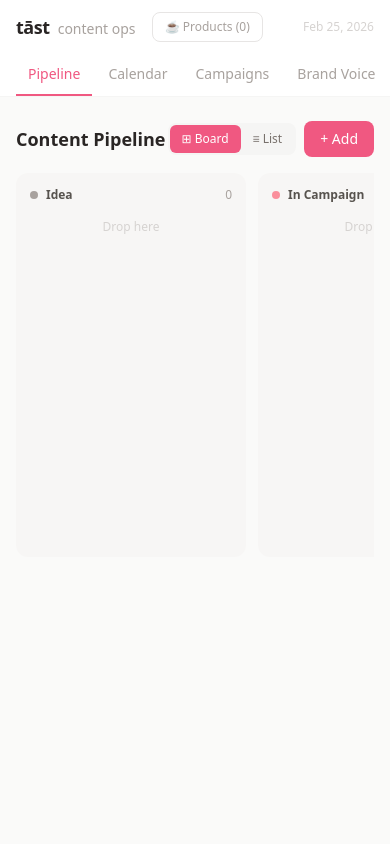
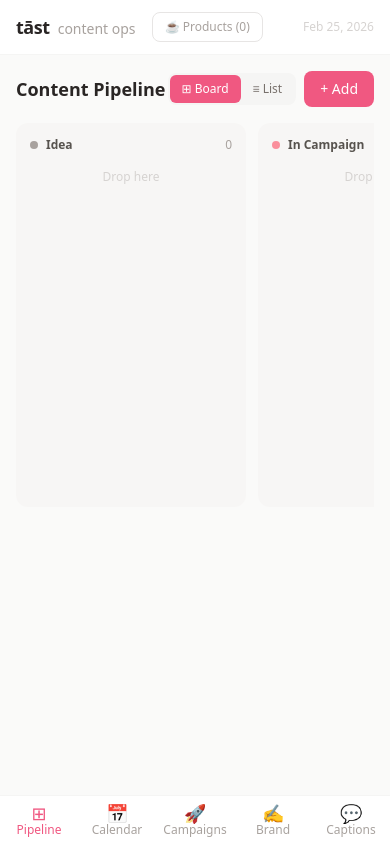
Before and after one commit to obi-coffee/tast-content-planner, a React (Vite) app: page / in a window 390 px wide. Built offline with nearby package versions, Linux system fonts and the light colour scheme.

Commit message:
Update App.jsx

```diff
--- a/src/App.jsx
+++ b/src/App.jsx
@@ -4,7 +4,13 @@ import { Pipeline, Calendar, BrandVoice, Captions } from "./Views.jsx";
 import { Campaigns } from "./Campaigns.jsx";
 import { ProductManager } from "./Products.jsx";
 
-const TABS = ["Pipeline", "Calendar", "Campaigns", "Brand Voice", "Captions"];
+const TABS = [
+  { label: "Pipeline",   icon: "⊞" },
+  { label: "Calendar",   icon: "📅" },
+  { label: "Campaigns",  icon: "🚀" },
+  { label: "Brand Voice",icon: "✍️" },
+  { label: "Captions",   icon: "💬" },
+];
 
 const store = {
   get: (k) => { try { const v = localStorage.getItem(k); return v ? JSON.parse(v) : null; } catch { return null; } },
@@ -25,7 +31,8 @@ export default function App() {
   useEffect(() => store.set("tast_products", products), [products]);
 
   return (
-    <div className="min-h-screen bg-stone-50 font-sans">
+    <div className="min-h-screen bg-stone-50 font-sans pb-20 md:pb-0">
+      {/* Desktop header + top tabs */}
       <div className="bg-white border-b border-stone-100 sticky top-0 z-40">
         <div className="max-w-5xl mx-auto px-4 py-3 flex items-center justify-between">
           <div className="flex items-center gap-4">
@@ -40,14 +47,15 @@ export default function App() {
           </div>
           <div className="text-xs text-stone-300">{new Date().toLocaleDateString("en-US",{month:"short",day:"numeric",year:"numeric"})}</div>
         </div>
-        <div className="max-w-5xl mx-auto px-4 overflow-x-auto">
+        {/* Top tabs — desktop only */}
+        <div className="hidden md:block max-w-5xl mx-auto px-4 overflow-x-auto">
           <div className="flex gap-1">
             {TABS.map((t,i)=>(
-              <button key={t} onClick={()=>setTab(i)}
+              <button key={t.label} onClick={()=>setTab(i)}
                 className="text-sm px-3 py-2.5 border-b-2 whitespace-nowrap font-medium transition-colors"
                 style={tab===i?{borderColor:"#F05881",color:"#F05881"}:{borderColor:"transparent",color:"#a8a29e"}}>
-                {t}
-                {t==="Pipeline"&&items.length>0&&(
+                {t.label}
+                {t.label==="Pipeline"&&items.length>0&&(
                   <span className="ml-1 text-xs px-1.5 py-0.5 rounded-full" style={{background:"#fff0f4",color:"#F05881"}}>{items.length}</span>
                 )}
               </button>
@@ -56,7 +64,8 @@ export default function App() {
         </div>
       </div>
 
-      <div className="max-w-5xl mx-auto px-4 py-6">
+      {/* Page content */}
+      <div className="max-w-5xl mx-auto px-4 py-4 md:py-6">
         <>
           {tab===0 && <Pipeline items={items} setItems={setItems} campaigns={campaigns} products={products} setProducts={setProducts} />}
           {tab===1 && <Calendar items={items} setItems={setItems} campaigns={campaigns} products={products} setProducts={setProducts} />}
@@ -66,6 +75,21 @@ export default function App() {
         </>
       </div>
 
+      {/* Bottom tab bar — mobile only */}
+      <div className="md:hidden fixed bottom-0 left-0 right-0 bg-white border-t border-stone-100 z-40 flex">
+        {TABS.map((t,i)=>(
+          <button key={t.label} onClick={()=>setTab(i)}
+            className="flex-1 flex flex-col items-center justify-center py-2 gap-0.5 transition-colors"
+            style={tab===i?{color:"#F05881"}:{color:"#a8a29e"}}>
+            <span className="text-lg leading-none">{t.icon}</span>
+            <span className="text-xs font-medium leading-none">{t.label.split(" ")[0]}</span>
+            {t.label==="Pipeline"&&items.length>0&&(
+              <span className="absolute top-1 text-xs w-4 h-4 rounded-full flex items-center justify-center" style={{background:"#F05881",color:"white",fontSize:9}}>{items.length}</span>
+            )}
+          </button>
+        ))}
+      </div>
+
       {showProductManager && (
         <ProductManager products={products} setProducts={setProducts} onClose={() => setShowProductManager(false)} />
       )}
```
